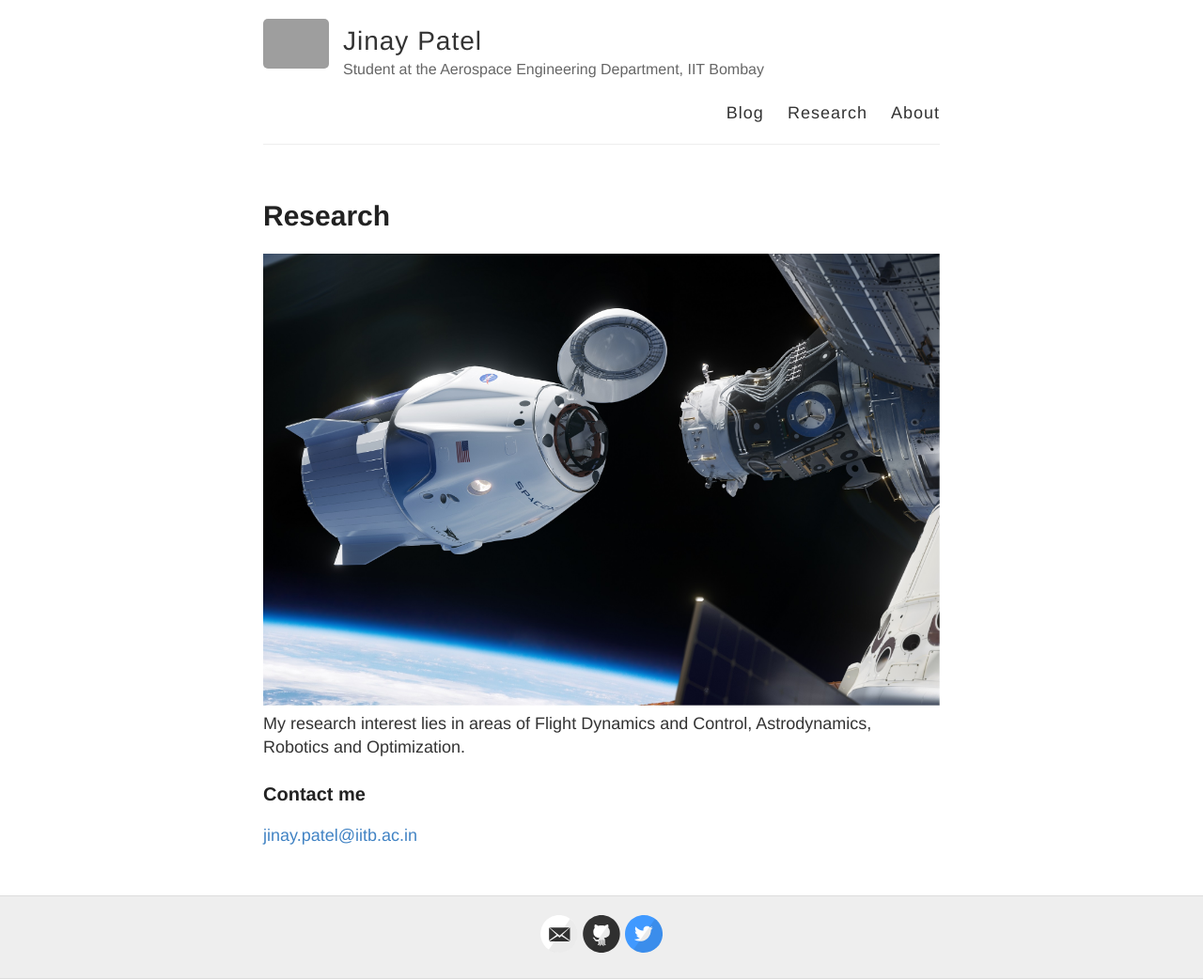
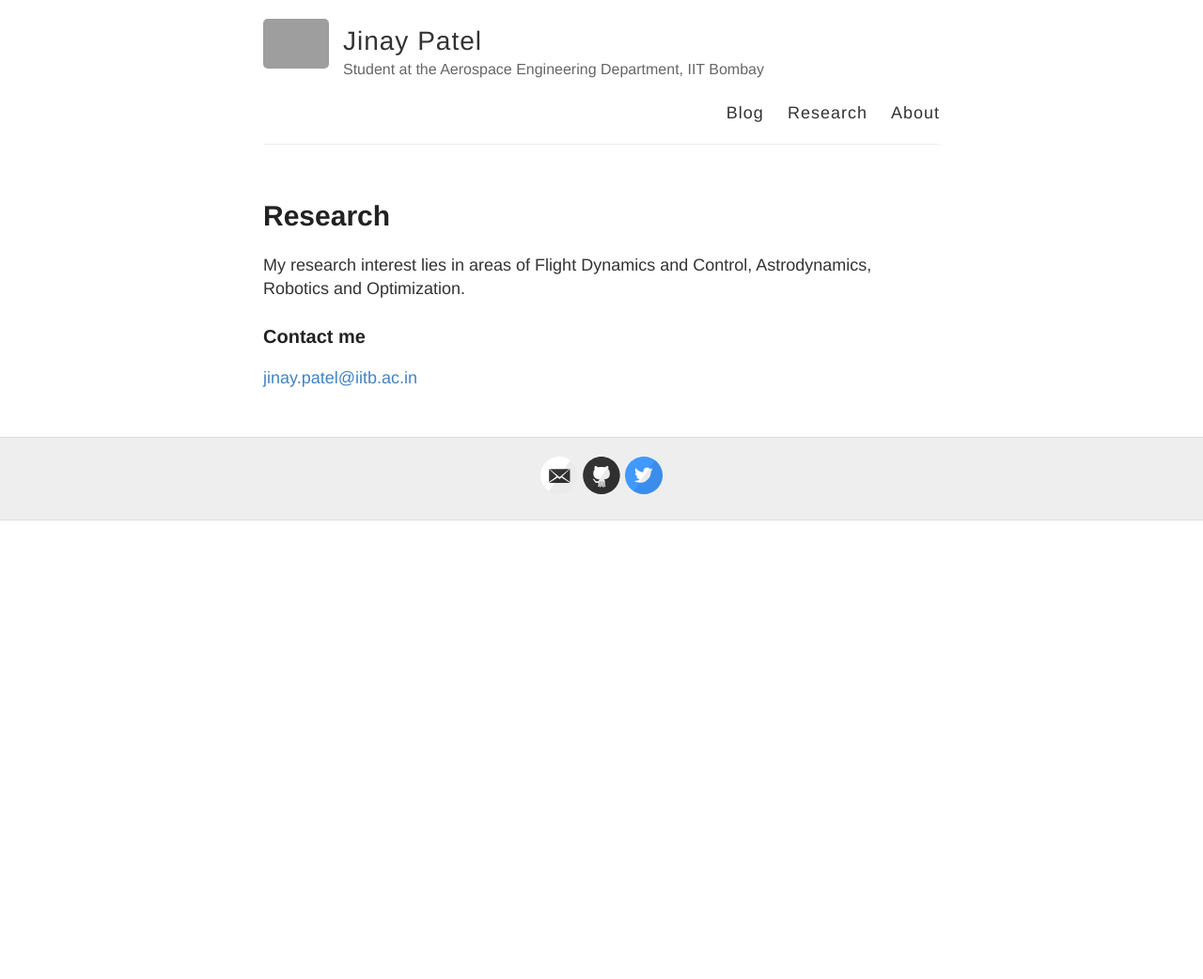
Before and after one commit to jinaynitinpatel/jinaynitinpatel.github.io, a Jekyll site: the page built from research.md, in a window 1280 px wide. Shown: the whole page at 94% size. Built offline with Jekyll 4.4.1, drawn with Linux system fonts in a browser that asks for light colours; after the commit the page ends 900 px from its top, so only the background shows below that; grey boxes are pictures that could not be loaded.

```diff
--- a/research.md
+++ b/research.md
@@ -3,7 +3,6 @@ layout: page
 title: Research
 permalink: /research/
 ---
-![Dragon Spacecraft](/images/dragon_spacecraft.jpg "Dragon Spacecraft")
 My research interest lies in areas of Flight Dynamics and Control, Astrodynamics, Robotics and Optimization.
 ### Contact me
 
```
